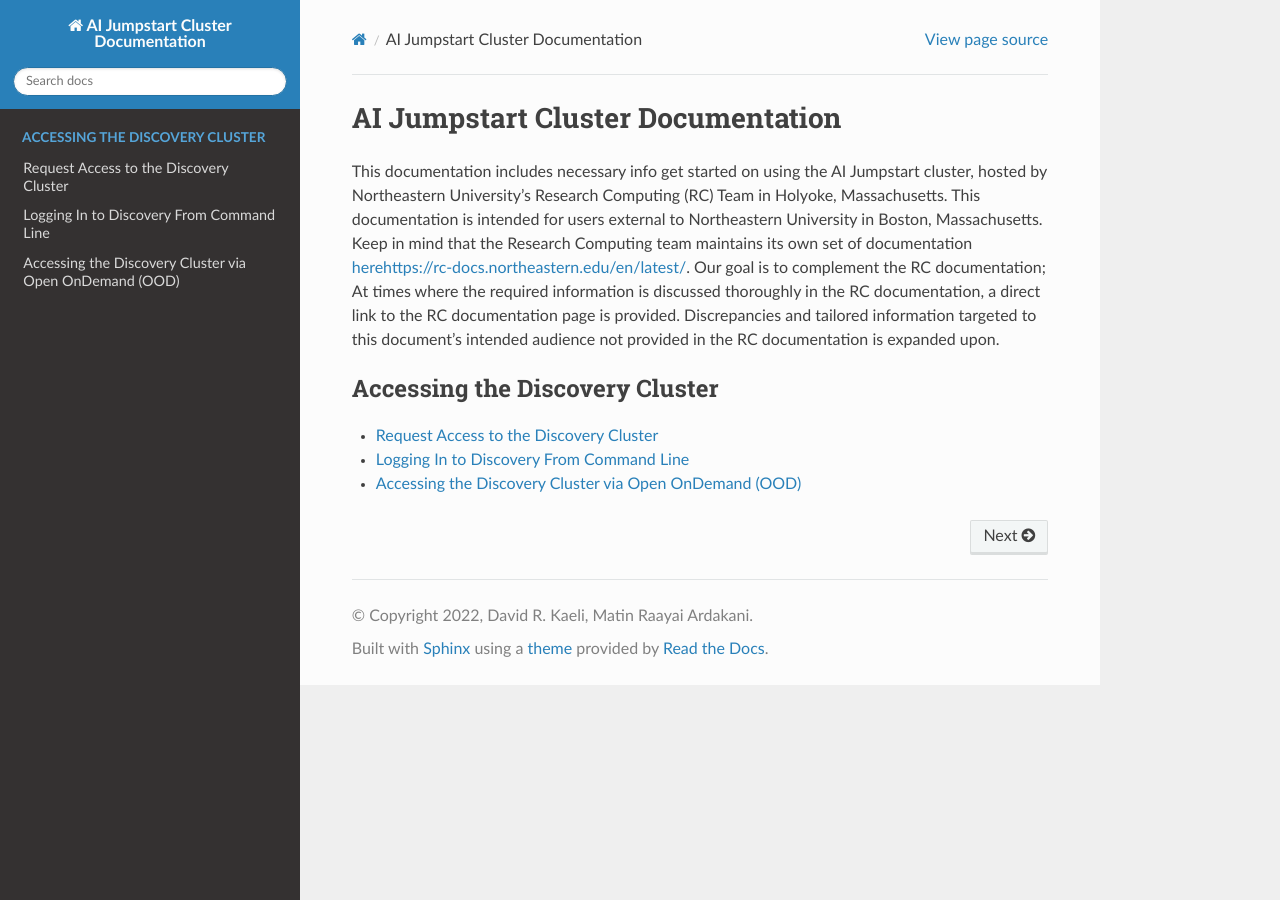
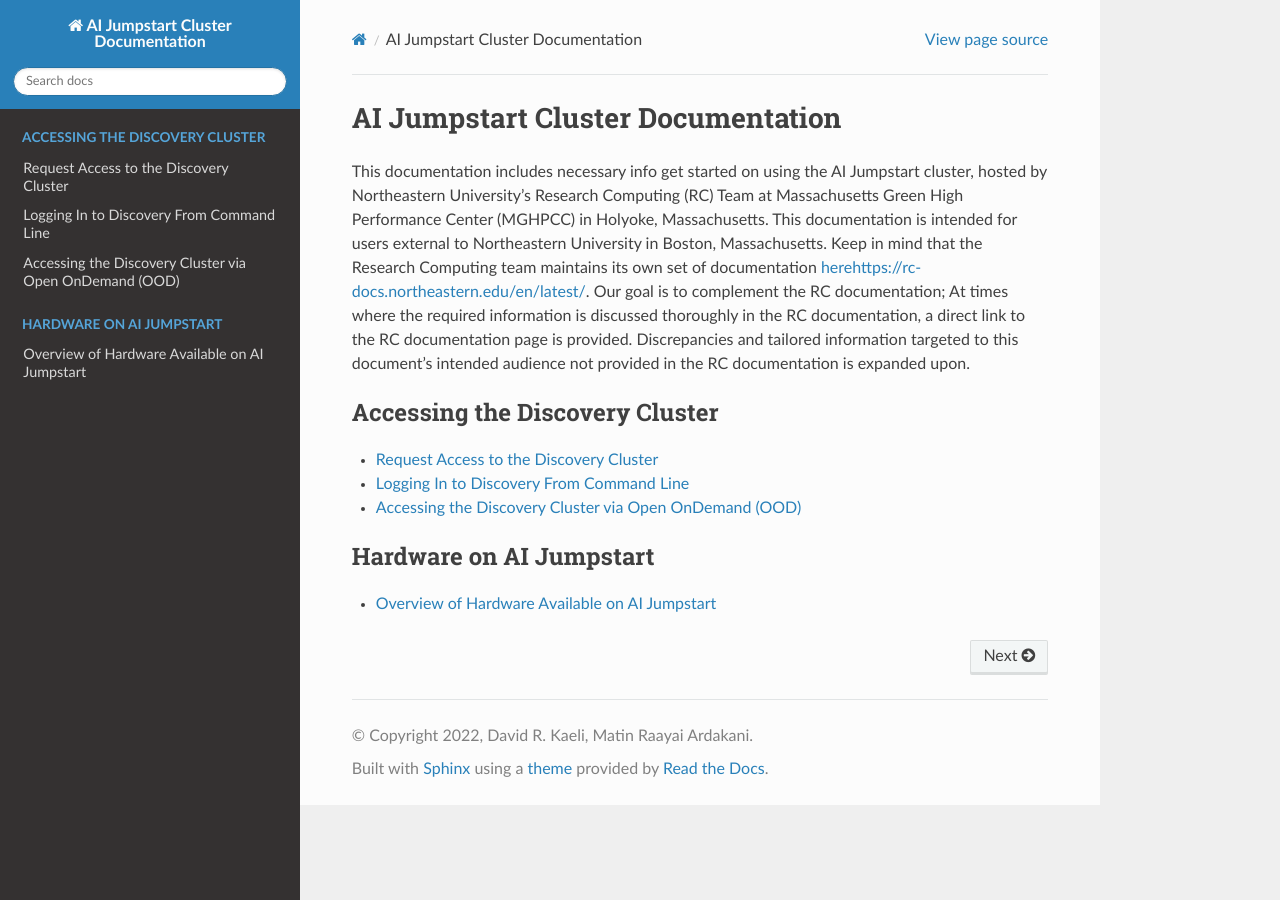
Before and after one commit to matinraayai/ai-jumpstart-docs, a Sphinx documentation site: the page built from docs/source/index.rst, in a window 1280 px wide. Built offline with Sphinx 7.4.7 and the Read the Docs theme 2.0.0, drawn with Linux system fonts in a browser that asks for light colours; pages that are not in the unit, such as notebooks, are missing from menus.

Commit message:
Added hardware_overview.rst + bug fix.

```diff
--- a/docs/source/access/ood.rst
+++ b/docs/source/access/ood.rst
@@ -1,7 +1,7 @@
 Accessing the Discovery Cluster via Open OnDemand (OOD)
 =======================================================
 
-Open OnDemand (OOD) is a web portal to the Discovery cluster. See :external:doc:`connect_ood` for more information.
+Open OnDemand (OOD) is a web portal to the Discovery cluster. See :external:doc:`first_steps/connect_ood` for more information.
 
 .. note::
    OOD is currently unable to launch GUI applications or XFCE sessions on the AI Jumpstart cluster. Any
--- /dev/null
+++ b/docs/source/hardware/hardware_overview.rst
@@ -0,0 +1,23 @@
+Overview of Hardware Available on AI Jumpstart
+==============================================
+The AI Jumpstart cluster has the following machines available:
+
++---------------+----------------------------------+-----------------+-------------------+--------------------+----------+-----------------+
+| CPU           | Number of CPUs/CPU Cores/Threads | GPUs (#)        | GPU Interconnect  | Node Interconnect  | RAM      | Node Names (#)  |
++===============+==================================+=================+===================+====================+==========+=================+
+| AMD EPYC 7302 | 1 CPU / 16 cores / 32 threads    | AMD MI-50 (8)   |                   |                    | 1 TB     | d31(46-50) (5)  |
++---------------+----------------------------------+-----------------+-------------------+--------------------+----------+-----------------+
+| AMD EPYC 7742 | 2 CPUs/ 128 cores / 128 threads  | Nvidia A100 (8) | Nvidia NVSwitch   | HDR 200 Infiniband | 512 GB   | d31(51-64) (14) |
++---------------+----------------------------------+-----------------+-------------------+--------------------+----------+-----------------+
+
+These machines reside inside a partition named ``ai-jumpstart`` inside the Discovery cluster. In the usage sections
+:doc:`../usage/sbatch`, :doc:`../usage/slurm`, and :doc:`../usage/srun` it is described in detail how to use this to allocate
+a job on the AI Jumpstart cluster.
+
+.. note::
+   Besides the ``ai-jumpstart`` partition, your Discovery account can also use the general access partitions.
+   Run the convenience script ``partition-info`` to list the partitions your account has access to,
+   and run ``partition-info <partition-name>`` to list the nodes and resources available to each node inside the partition.
+   It is **highly recommended** for external users to only use general access compute nodes for light tasks as the
+   resources and the computational power of these nodes are limited.
+   See :external:doc:`hardware/hardware_overview` and :external:doc:`hardware/partitions` for more details.
--- a/docs/source/index.rst
+++ b/docs/source/index.rst
@@ -2,11 +2,12 @@
 ===================================
 This documentation includes necessary info get started on
 using the AI Jumpstart cluster, hosted by Northeastern University's
-Research Computing (RC) Team in Holyoke, Massachusetts. This documentation is intended for users external to
-Northeastern University in Boston, Massachusetts. Keep in mind that the Research Computing team
-maintains its own set of documentation `<here https://rc-docs.northeastern.edu/en/latest/>`_. Our goal is to complement
-the RC documentation; At times where the required information is discussed thoroughly in the RC documentation, a direct
-link to the RC documentation page is provided. Discrepancies and tailored information targeted to this document's
+Research Computing (RC) Team at Massachusetts Green High Performance Center (MGHPCC) in Holyoke, Massachusetts.
+This documentation is intended for users external to Northeastern University in Boston, Massachusetts.
+Keep in mind that the Research Computing team maintains its own set of
+documentation `<here https://rc-docs.northeastern.edu/en/latest/>`_. Our goal is to complement the RC documentation;
+At times where the required information is discussed thoroughly in the RC documentation, a direct link to the RC
+documentation page is provided. Discrepancies and tailored information targeted to this document's
 intended audience not provided in the RC documentation is expanded upon.
 
 .. toctree::
```
Also changed, not shown: other parts of docs/source/index.rst (+3 -2 lines).
